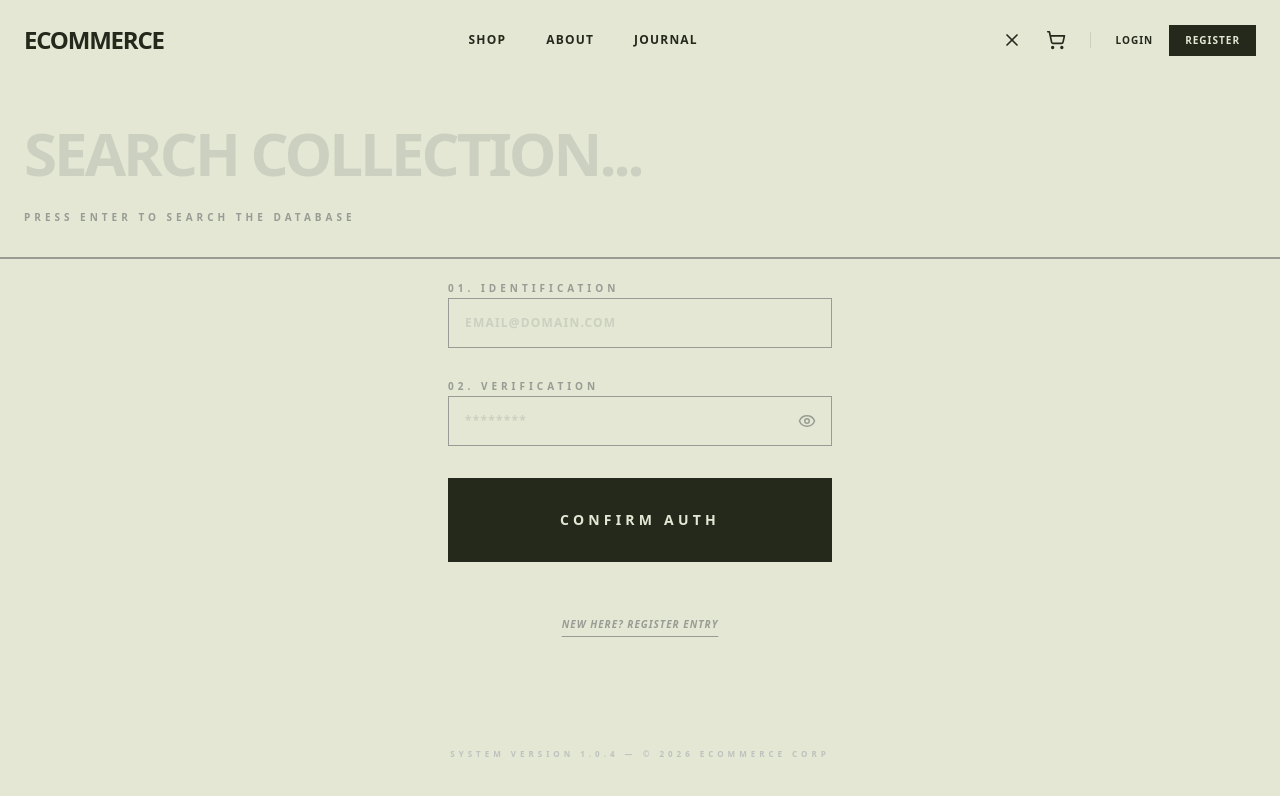
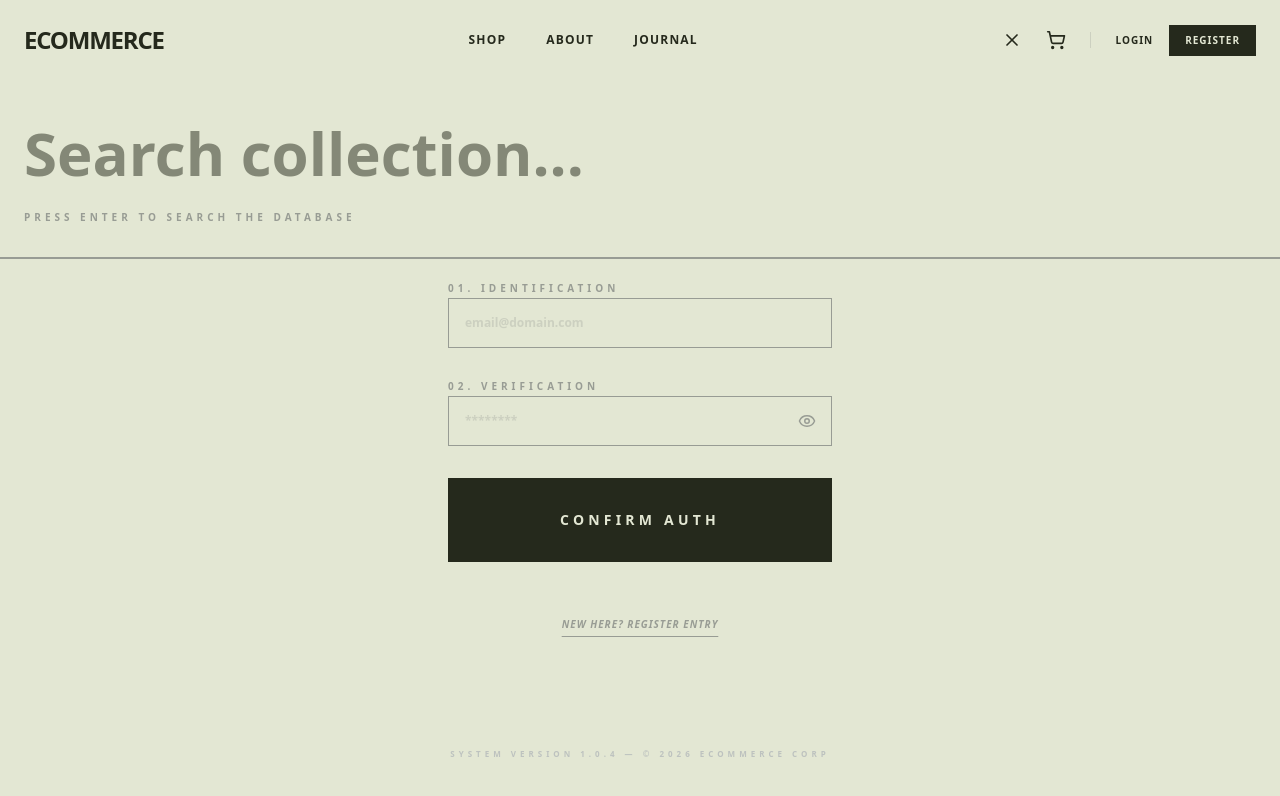
Before and after one commit to genilson-alves/ecommerce, a Next.js app in the folder frontend/: page /login in a window 1280 px wide. Both pictures are taken after a click on the button 1012 px from the left and 40 px from the top of the page. Shown: the top 796 px of the page. Built offline with nearby package versions, Linux system fonts and the light colour scheme.

Commit message:
ux: remove uppercase transformation from input fields for better readability and accessibility

```diff
--- a/frontend/src/components/admin/product-form.tsx
+++ b/frontend/src/components/admin/product-form.tsx
@@ -53,8 +53,8 @@ export const CreateProductForm = () => {
             <label className="text-[10px] font-bold uppercase tracking-[0.4em] text-sage block">PRODUCT NAME</label>
             <input
               {...register("name")}
-              className="w-full bg-bone border-b-2 border-sage p-4 text-xs font-bold tracking-widest uppercase focus:outline-none focus:border-deep-olive transition-colors placeholder:text-sage/30"
-              placeholder="e.g. MONOLITH VASE"
+              className="w-full bg-bone border-b-2 border-sage p-4 text-xs font-bold focus:outline-none focus:border-deep-olive transition-colors placeholder:text-sage/30"
+              placeholder="e.g. Monolith Vase"
             />
             {errors.name && <p className="text-[10px] text-red-500 font-bold uppercase">{errors.name.message}</p>}
           </div>
@@ -65,7 +65,7 @@ export const CreateProductForm = () => {
               type="number"
               step="0.01"
               {...register("price")}
-              className="w-full bg-bone border-b-2 border-sage p-4 text-xs font-bold tracking-widest uppercase focus:outline-none focus:border-deep-olive transition-colors placeholder:text-sage/30"
+              className="w-full bg-bone border-b-2 border-sage p-4 text-xs font-bold focus:outline-none focus:border-deep-olive transition-colors placeholder:text-sage/30"
               placeholder="0.00"
             />
             {errors.price && <p className="text-[10px] text-red-500 font-bold uppercase">{errors.price.message}</p>}
@@ -76,8 +76,8 @@ export const CreateProductForm = () => {
             <textarea
               {...register("description")}
               rows={4}
-              className="w-full bg-bone border border-sage p-4 text-xs font-bold tracking-widest uppercase focus:outline-none focus:border-deep-olive transition-colors placeholder:text-sage/30"
-              placeholder="MINIMALIST ESSENTIAL OBJECT"
+              className="w-full bg-bone border border-sage p-4 text-xs font-bold focus:outline-none focus:border-deep-olive transition-colors placeholder:text-sage/30"
+              placeholder="Minimalist essential object"
             />
           </div>
 
@@ -86,7 +86,7 @@ export const CreateProductForm = () => {
             <input
               type="number"
               {...register("stock")}
-              className="w-full bg-bone border-b-2 border-sage p-4 text-xs font-bold tracking-widest uppercase focus:outline-none focus:border-deep-olive transition-colors placeholder:text-sage/30"
+              className="w-full bg-bone border-b-2 border-sage p-4 text-xs font-bold focus:outline-none focus:border-deep-olive transition-colors placeholder:text-sage/30"
               placeholder="0"
             />
             {errors.stock && <p className="text-[10px] text-red-500 font-bold uppercase">{errors.stock.message}</p>}
--- a/frontend/src/components/auth/AuthForm.tsx
+++ b/frontend/src/components/auth/AuthForm.tsx
@@ -86,8 +86,8 @@ export const AuthForm = ({ type }: AuthFormProps) => {
             <label className="text-[10px] font-bold uppercase tracking-[0.4em] text-sage">01. IDENTIFICATION</label>
             <input
               {...register("email")}
-              className="w-full bg-bone border border-sage p-4 text-xs font-bold tracking-widest uppercase focus:outline-none focus:border-deep-olive transition-colors placeholder:text-sage/30"
-              placeholder="EMAIL@DOMAIN.COM"
+              className="w-full bg-bone border border-sage p-4 text-xs font-bold focus:outline-none focus:border-deep-olive transition-colors placeholder:text-sage/30"
+              placeholder="email@domain.com"
             />
             {errors.email && <p className="text-[10px] text-red-500 font-bold uppercase italic mt-1">{errors.email.message}</p>}
           </div>
@@ -98,7 +98,7 @@ export const AuthForm = ({ type }: AuthFormProps) => {
               <input
                 type={showPassword ? "text" : "password"}
                 {...register("password")}
-                className="w-full bg-bone border border-sage p-4 text-xs font-bold tracking-widest uppercase focus:outline-none focus:border-deep-olive transition-colors placeholder:text-sage/30 pr-12"
+                className="w-full bg-bone border border-sage p-4 text-xs font-bold focus:outline-none focus:border-deep-olive transition-colors placeholder:text-sage/30 pr-12"
                 placeholder="********"
               />
               <button
--- a/frontend/src/components/checkout/checkout-components.tsx
+++ b/frontend/src/components/checkout/checkout-components.tsx
@@ -45,19 +45,19 @@ export const CheckoutForm = () => {
           <input
             type="text"
             placeholder="FULL NAME"
-            className="w-full bg-bone border border-sage p-4 text-xs font-bold tracking-widest uppercase placeholder:text-sage focus:outline-none focus:border-deep-olive"
+            className="w-full bg-bone border border-sage p-4 text-xs font-bold focus:outline-none focus:border-deep-olive"
             required
           />
           <input
             type="email"
             placeholder="EMAIL ADDRESS"
-            className="w-full bg-bone border border-sage p-4 text-xs font-bold tracking-widest uppercase placeholder:text-sage focus:outline-none focus:border-deep-olive"
+            className="w-full bg-bone border border-sage p-4 text-xs font-bold focus:outline-none focus:border-deep-olive"
             required
           />
           <input
             type="text"
             placeholder="SHIPPING ADDRESS"
-            className="w-full md:col-span-2 bg-bone border border-sage p-4 text-xs font-bold tracking-widest uppercase placeholder:text-sage focus:outline-none focus:border-deep-olive"
+            className="w-full md:col-span-2 bg-bone border border-sage p-4 text-xs font-bold focus:outline-none focus:border-deep-olive"
             required
           />
         </div>
--- a/frontend/src/components/layout/navbar.tsx
+++ b/frontend/src/components/layout/navbar.tsx
@@ -133,8 +133,8 @@ export const Navbar = () => {
                 type="text"
                 value={searchQuery}
                 onChange={(e) => setSearchQuery(e.target.value)}
-                placeholder="SEARCH COLLECTION..."
-                className="w-full bg-transparent text-4xl md:text-6xl font-black uppercase tracking-tighter placeholder:text-sage/30 focus:outline-none"
+                placeholder="Search collection..."
+                className="w-full bg-transparent text-4xl md:text-6xl font-black focus:outline-none"
               />
               <p className="text-[10px] font-bold text-sage uppercase tracking-[0.4em] mt-4">Press enter to search the database</p>
             </form>
```
